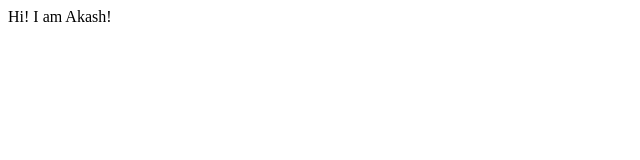
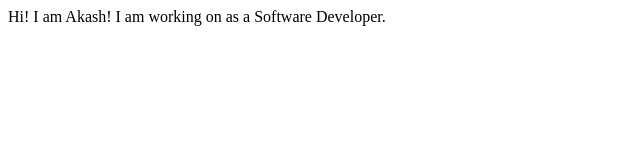
Before and after one commit to hijibiji1/firstWebApp, a plain HTML site: page index.html in a window 1280 px wide. Shown: the whole page, without its empty margins (0-640 px from the left). Drawn offline with Linux system fonts and the light colour scheme.

Commit message:
update
added more details about me

```diff
--- a/index.html
+++ b/index.html
@@ -8,7 +8,7 @@
     </head>
 
     <body>
-        Hi! I am Akash!
+        Hi! I am Akash! I am working on as a Software Developer.
     </body>
 
     </html>
```
